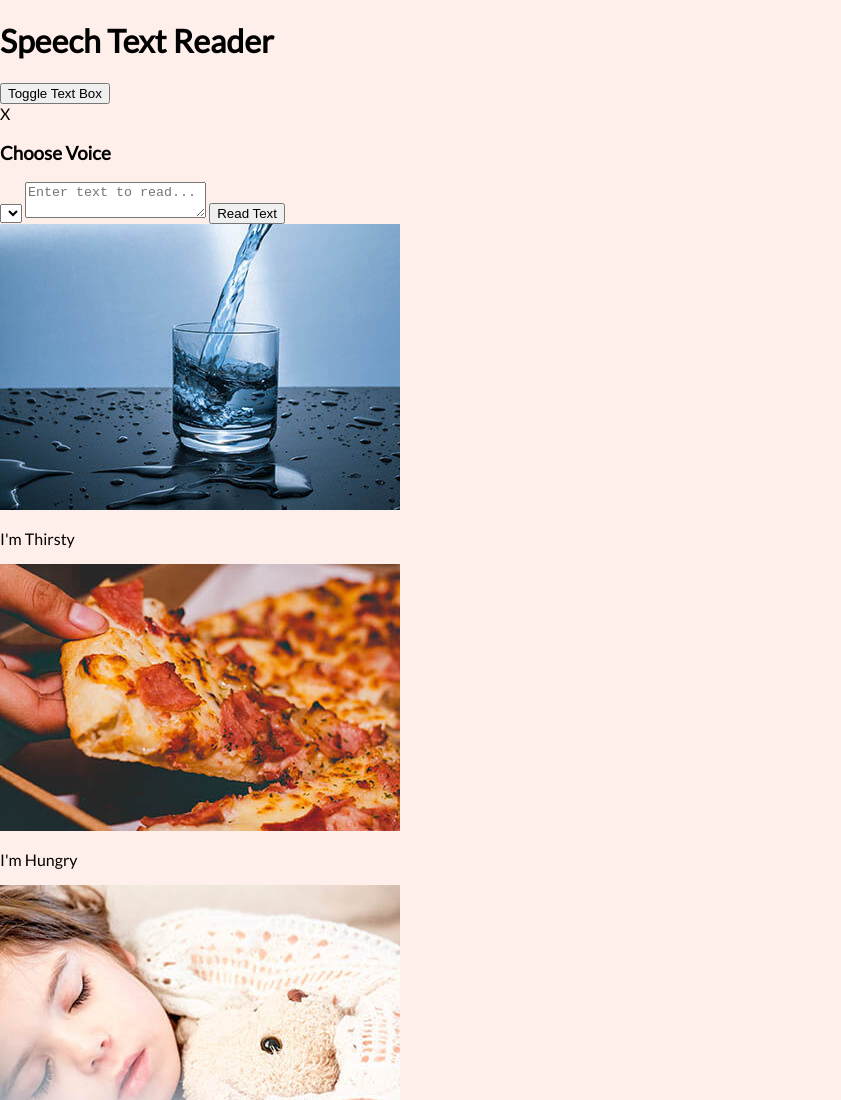
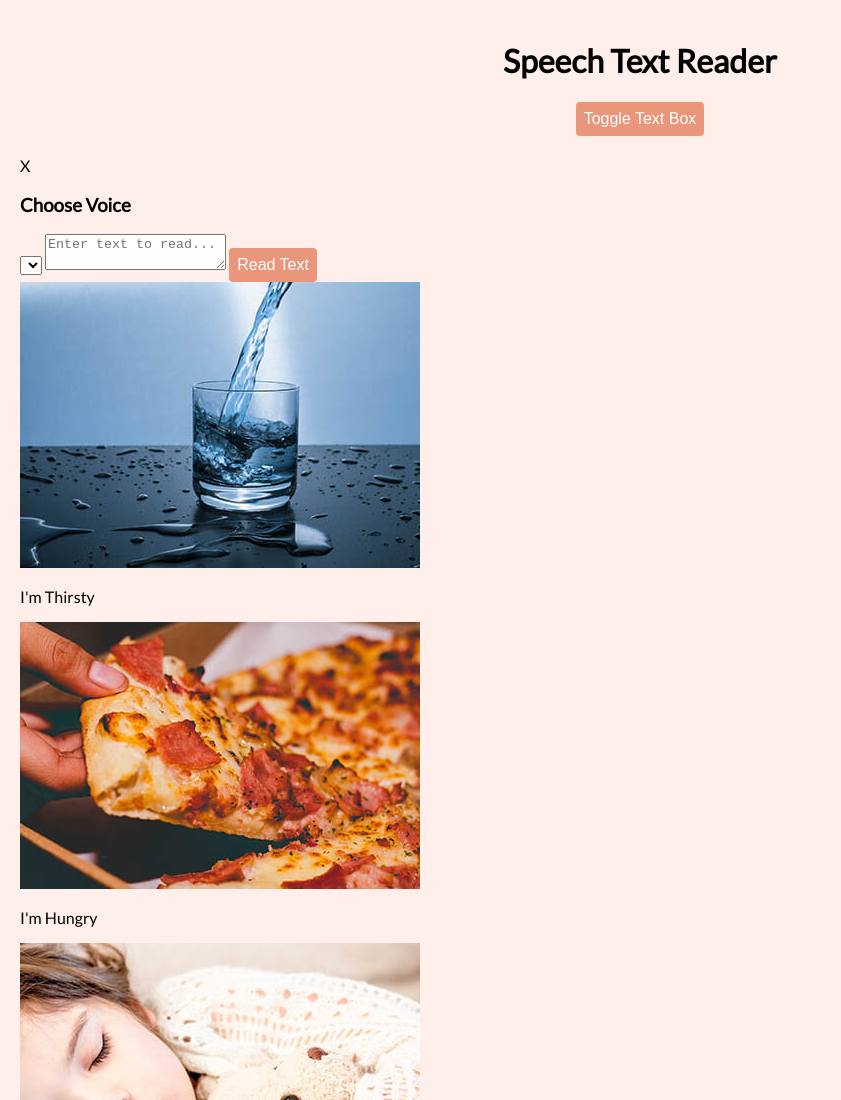
Before and after one commit to tod619/speech_text_reader, a plain HTML site: page index.html in a window 1280 px wide. Shown: the top 1100 px of the page, without its empty margins (0-841 px from the left). Drawn offline with Linux system fonts and the light colour scheme.

Commit message:
add style to btn + container in style.css file

```diff
--- a/style.css
+++ b/style.css
@@ -10,3 +10,37 @@ body {
   min-height: 100vh;
   margin: 0;
 }
+
+h1 {
+  text-align: center;
+}
+
+.container {
+  margin: auto;
+  padding: 20px;
+}
+
+.btn {
+  cursor: pointer;
+  background-color: darksalmon;
+  border: 0;
+  border-radius: 4px;
+  color: #fff;
+  font-size: 16px;
+  padding: 8px;
+}
+
+.btn:active {
+  transform: scale(0.98);
+}
+
+.btn:focus,
+select:focus {
+  outline: 0;
+}
+
+.btn-toggle {
+  display: block;
+  margin: auto;
+  margin-bottom: 20px;
+}
```
